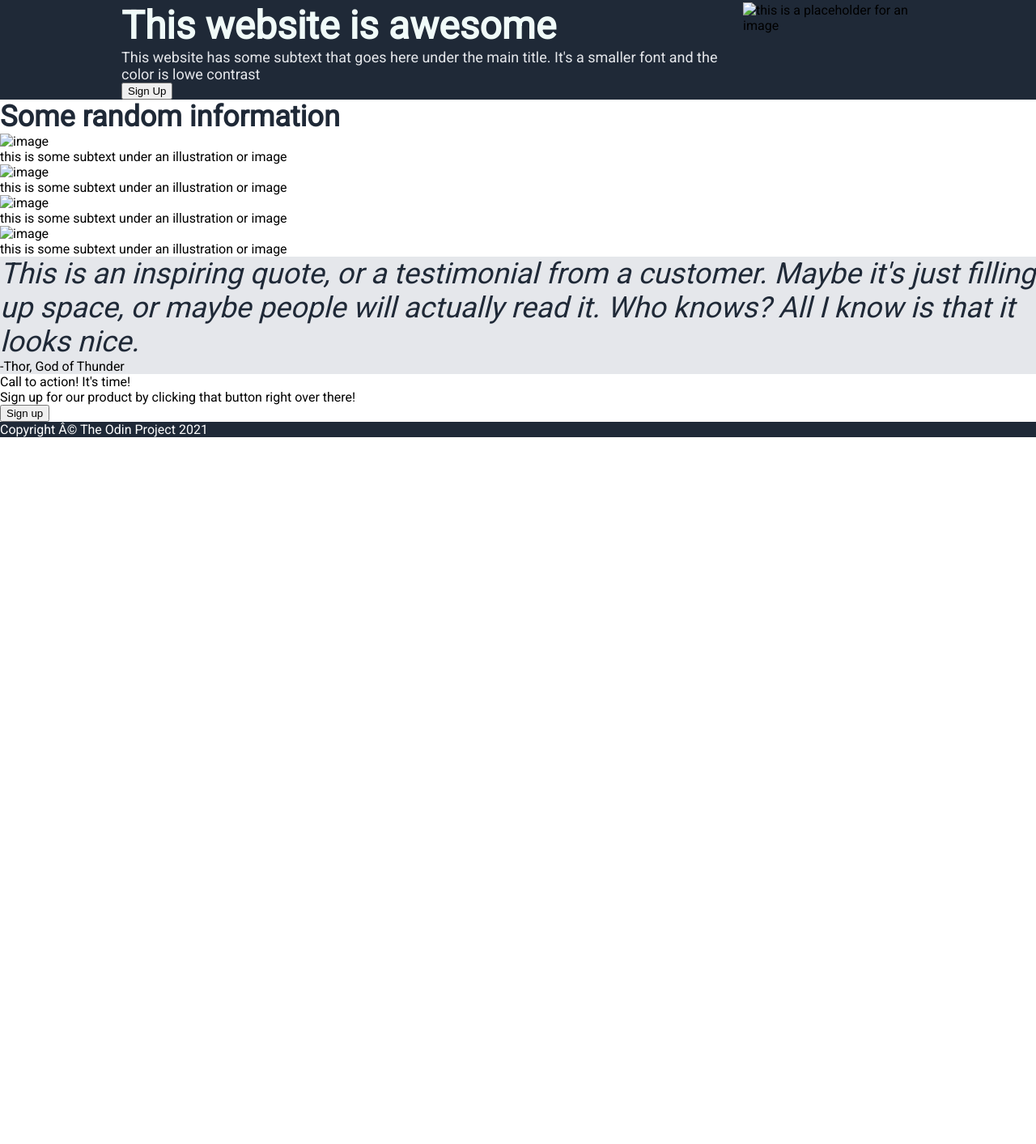
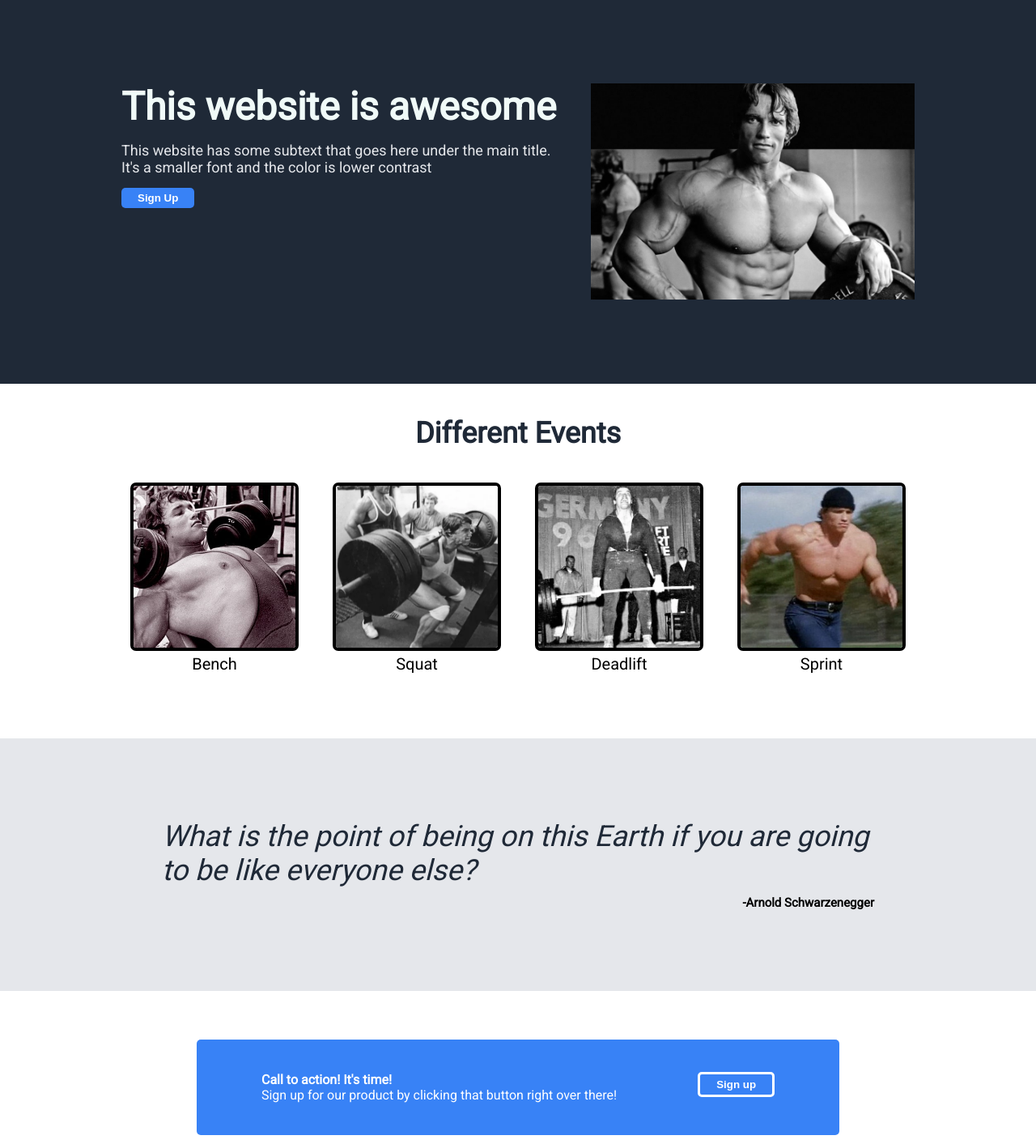
Before and after one commit to Tlesstake/landing-page, a plain HTML site: page index.html in a window 1280 px wide. Shown: the part 47-1460 px from the top of the page at 81% size. Before the commit the page ends 800 px from the top, so only its background shows below. Drawn offline with Linux system fonts and the light colour scheme.

Commit message:
Complete events, quotes, sign-up, and footer. Everything complete

```diff
--- a/index.html
+++ b/index.html
@@ -19,32 +19,43 @@
 			<div class="content">
 				<div class="content-left">
 					<div class="header">This website is awesome</div>
-					<div class="text">This website has some subtext that goes here under the main title. It's a smaller font and the color is lowe contrast</div>
+					<div class="text">This website has some subtext that goes here under the main title. It's a smaller font and the color is lower contrast</div>
 					<button>Sign Up</button>
 				</div>
 				<div class="content-right">
-					<img src="" alt="this is a placeholder for an image">
+					<img src="./img/physics.jpg" alt="this is a placeholder for an image">
 				</div>
 			</div>
 		</div>
 		<div class="information">
-			<div class="header">Some random information</div>
+			<div class="header">Different Events</div>
 			<div class="cards">
-				<img src="" alt="image">
-				<div class="text">this is some subtext under an illustration or image</div>
-				<img src="" alt="image">
-				<div class="text">this is some subtext under an illustration or image</div>
-				<img src="" alt="image">
-				<div class="text">this is some subtext under an illustration or image</div>
-				<img src="" alt="image">
-				<div class="text">this is some subtext under an illustration or image</div>
+				<div class="card">
+					<img src="./img/benchpress.jpg" alt="image">
+					<div class="text">Bench</div>
+				</div>
+				<div class="card">
+					<img src="./img/squat.jpg" alt="image">
+					<div class="text">Squat</div>
+				</div>
+				<div class="card">
+					<img src="./img/deadlift2.jpg" alt="image">
+					<div class="text">Deadlift</div>
+				</div>
+				<div class="card">
+					<img src="./img/running.jpg" alt="image">
+					<div class="text">Sprint</div>
+				</div>
 			</div>
 		</div>
 		<div class="quote-sec">
-			<div class="quote">This is an inspiring quote, or a testimonial from a customer. Maybe it's just filling up space, or maybe people will actually read it. Who knows? All I know is that it looks nice.</div>
-			<div class="quoter">-Thor, God of Thunder</div>
+			<div class="quote-bloc">
+				<div class="text quote">What is the point of being on this Earth if you are going to be like everyone else?</div>
+				<div class="text quoter">-Arnold Schwarzenegger</div>
+			</div>
 		</div>
 		<div class="sign-up">
+			<div class="sign-up-bloc">
 				<div class="sign-left">
 					<div class="header">Call to action! It's time!</div>
 					<div class="text">Sign up for our product by clicking that button right over there!</div>
@@ -53,6 +64,7 @@
 					<button>Sign up</button>
 				</div>
 			</div>
+		</div>
 		<div class="footer">
 			Copyright © The Odin Project 2021
 		</div>
--- a/style.css
+++ b/style.css
@@ -5,6 +5,14 @@ body {
 	/* color: white; */
 	display: flex;
 	flex-direction: column;
+}
+button {
+	background-color: #3882f6;
+	padding: 5px 20px;
+	border-radius: 5px;
+	border: 0;
+	color: white;
+	font-weight: bold;
 }
 
 /* navigation and content section */
@@ -41,12 +49,18 @@ body {
 }
 .content {
 	display: flex;
+	justify-content: center;
+	margin: 100px 0;
+	gap: 40px;
 }
 .content-left {
 
 }
+.content-right img{
+	width: 400px;
+}
 .content .img {
-	max-width: 250px;
+	max-width: 500px;
 	background-color: lightgray;
 }
 .content .header {
@@ -55,33 +69,98 @@ body {
 	color: #f0faf8;
 }
 .content .text {
+	margin: 15px 0;
 	font-size: 18px;
 	color: #e5e7eb;
 }
+.content button {
+}
 
 /* information section */
+.information .cards {
+	display: flex;
+	justify-content: center;
+	margin-top: 40px;
+	margin-bottom: 80px;
+}
+.information .card {
+	text-align: center;
+	width: 250px;
+}
 .information .header {
 	font-size: 36px;
+	margin-top: 40px;
+	text-align: center;
 	font-weight: bolder;
 	color: #1f2937;
+}
+.information img {
+	width: 200px;
+	height: 200px;
+	object-fit: cover;
+	border: black 4px solid;
+	border-radius: 7px;
+}
+.information .text {
+	text-align: center;
+	font-size: 20px;
 }
 
 /* quote section */
 .quote-sec {
 	background-color: #e5e7eb;
+	padding: 100px 200px;
+	display: flex;
+	align-items: center;
+	justify-content: center;
 }
+/* .quote-bloc {
+	margin: 0 auto;
+} */
 .quote-sec .quote {
 	font-size: 36px;
 	font-weight: lighter;
 	color: #1f2937;
 	font-style: italic;
+	/* text-align: center; */
+}
+.quote-sec .quoter{
+	text-align: end;
+	margin-top: 10px;
+	font-weight: bold;
+	font-size: 15px;
 }
 
 /* sign-up section */
-
+.sign-up {
+	display: flex;
+	align-items: center;
+	justify-content: center;
+}
+.sign-up-bloc {
+	background-color: #3882f6;
+	padding: 40px 80px;
+	margin: 60px 80px;
+	color: white;
+	display: flex;
+	justify-content: space-between;
+	border-radius: 5px;
+	gap: 100px;
+}
+.sign-up .header {
+	font-weight: bold;
+	font-size: 17x;
+}
+.sign-up button {
+	border: 3px white solid;
+}
 /* footer section */
 .footer {
 	background-color: #1f2937;
 	color: white;
+	padding: 30px 0;
+	display: flex;
+	align-items: center;
+	justify-content: center;
 
 }
```
Also changed, not shown: img/benchpress.jpg (added), img/deadlift.jpg (added), img/deadlift2.jpg (added), img/physics.jpg (added), img/running.jpg (added), img/squat.jpg (added), 6 other files. Lines whose indentation alone changed are shown as unchanged.
